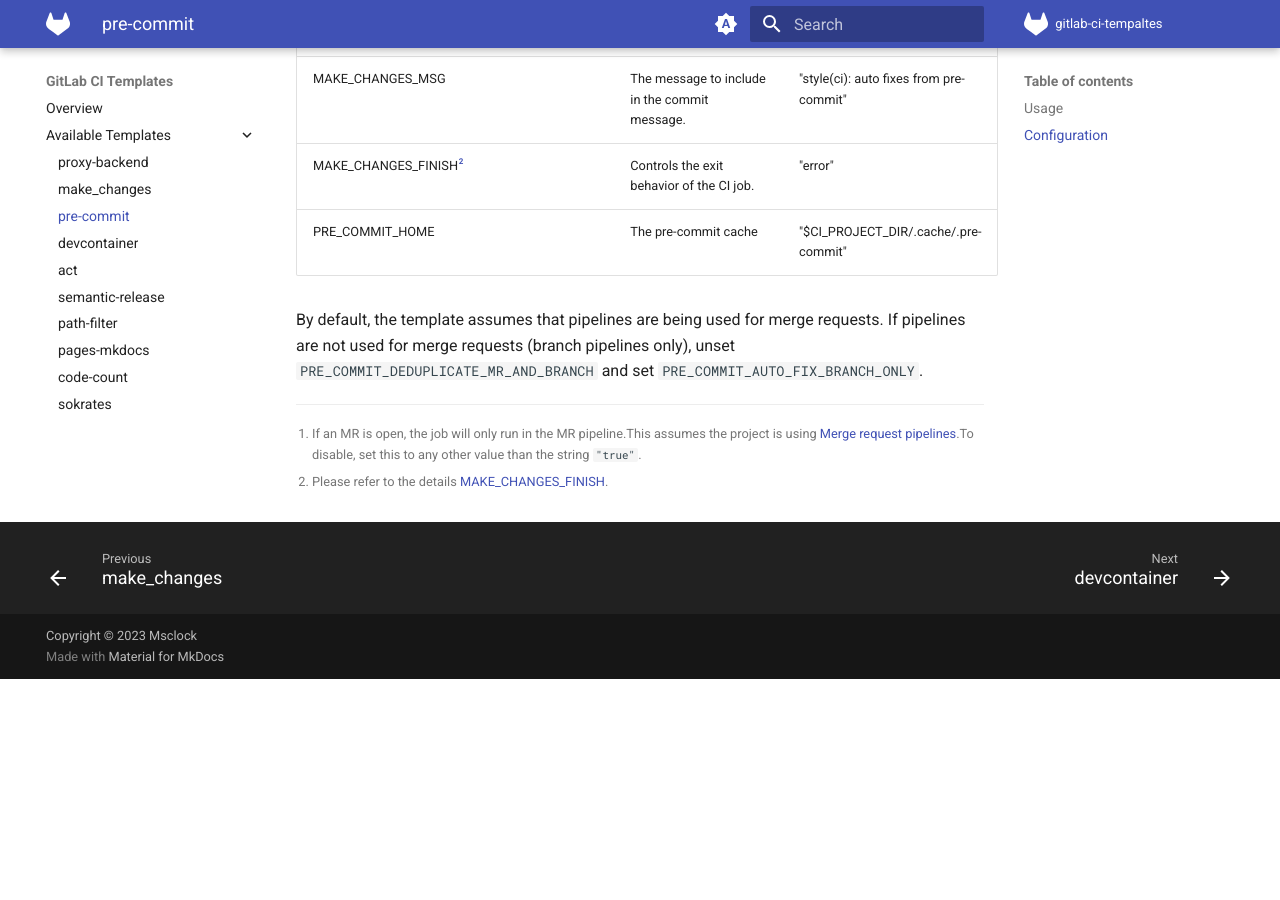
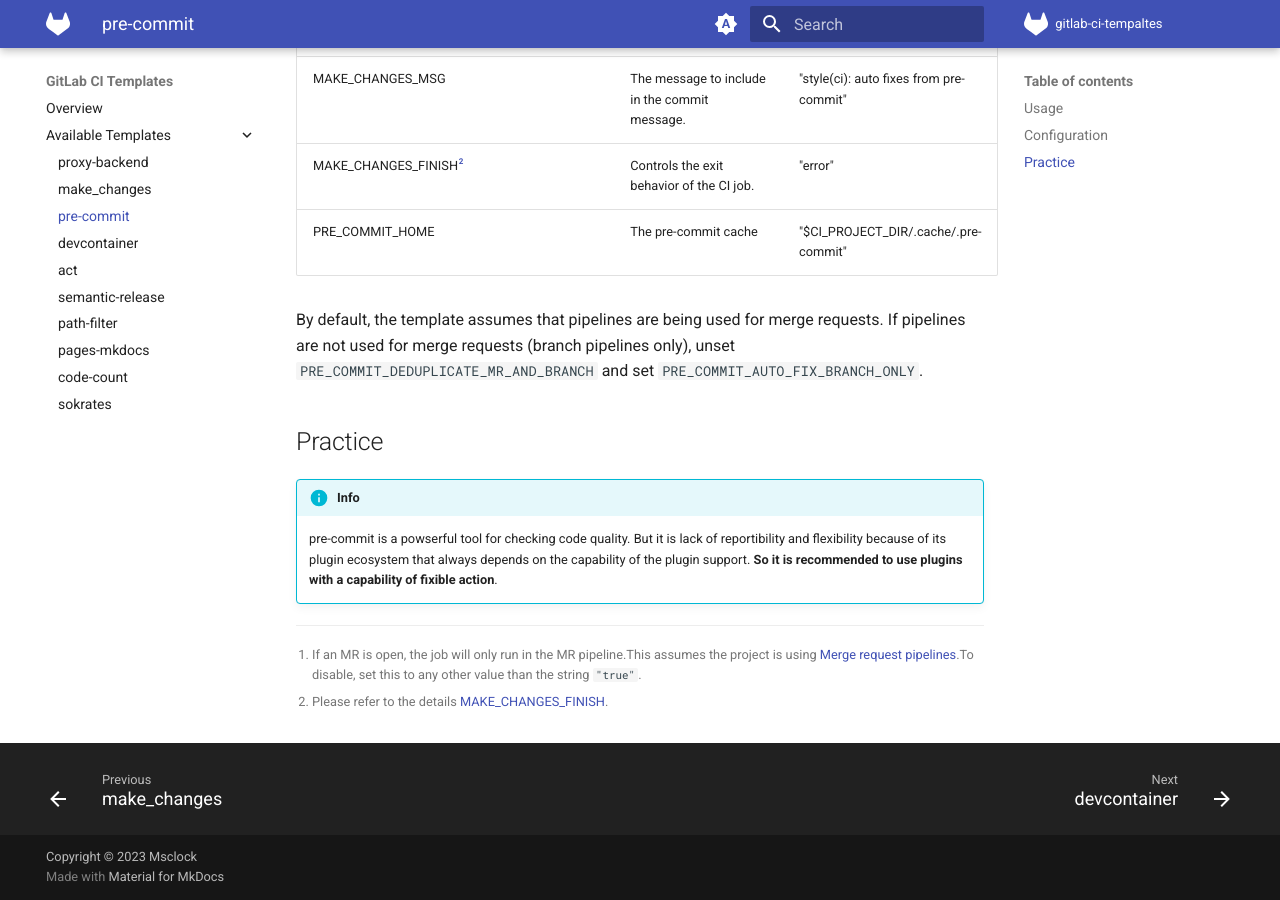
Before and after one commit to msclock/gitlab-ci-templates, an MkDocs documentation site: the page built from docs/pre-commit.md, in a window 1280 px wide and 900 px high, scrolled down 1619 px. Built offline with MkDocs 1.6.1 and Material for MkDocs 9.7.7, drawn with Linux system fonts in a browser that asks for light colours; comment, search, counter and statistics services are not loaded; the version menu is left out; before the commit the page ends 2298 px from its top, so only the background shows below that.

Commit message:
docs: add practice on pre-commit

```diff
--- a/docs/pre-commit.md
+++ b/docs/pre-commit.md
@@ -42,5 +42,10 @@ The available configuration variables can be set as CI/CD variables:
 
 By default, the template assumes that pipelines are being used for merge requests. If pipelines are not used for merge requests (branch pipelines only), unset `PRE_COMMIT_DEDUPLICATE_MR_AND_BRANCH` and set `PRE_COMMIT_AUTO_FIX_BRANCH_ONLY`.
 
+## Practice
+
+!!! info
+    pre-commit is a powserful tool for checking code quality. But it is lack of reportibility and flexibility because of its plugin ecosystem that always depends on the capability of the plugin support. **So it is recommended to use plugins with a capability of fixible action**.
+
 [^1]: If an MR is open, the job will only run in the MR pipeline.This assumes the project is using [Merge request pipelines](https://gitlab.com/ee/ci/pipelines/merge_request_pipelines.html).To disable, set this to any other value than the string `"true"`.
 [^2]: Please refer to the details [MAKE_CHANGES_FINISH](make_changes.md#configuration).
```
